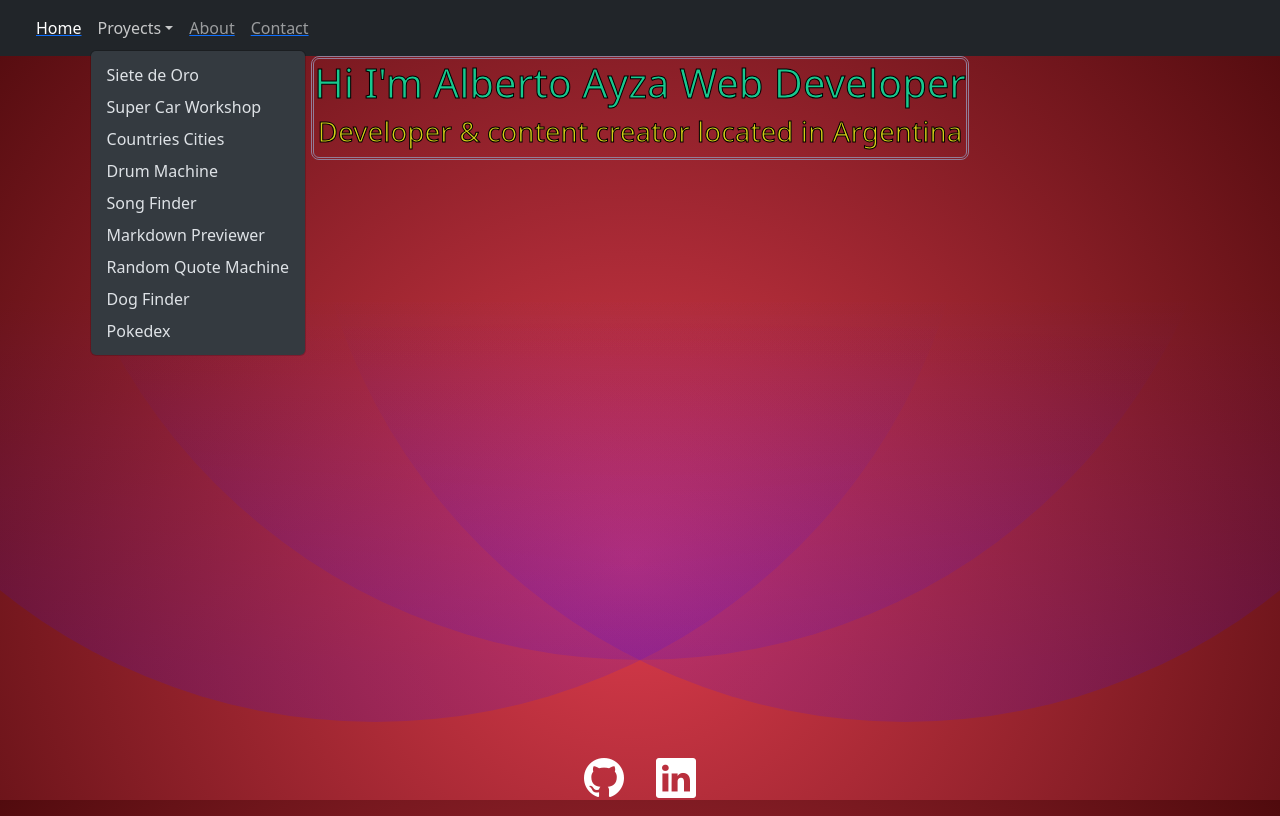
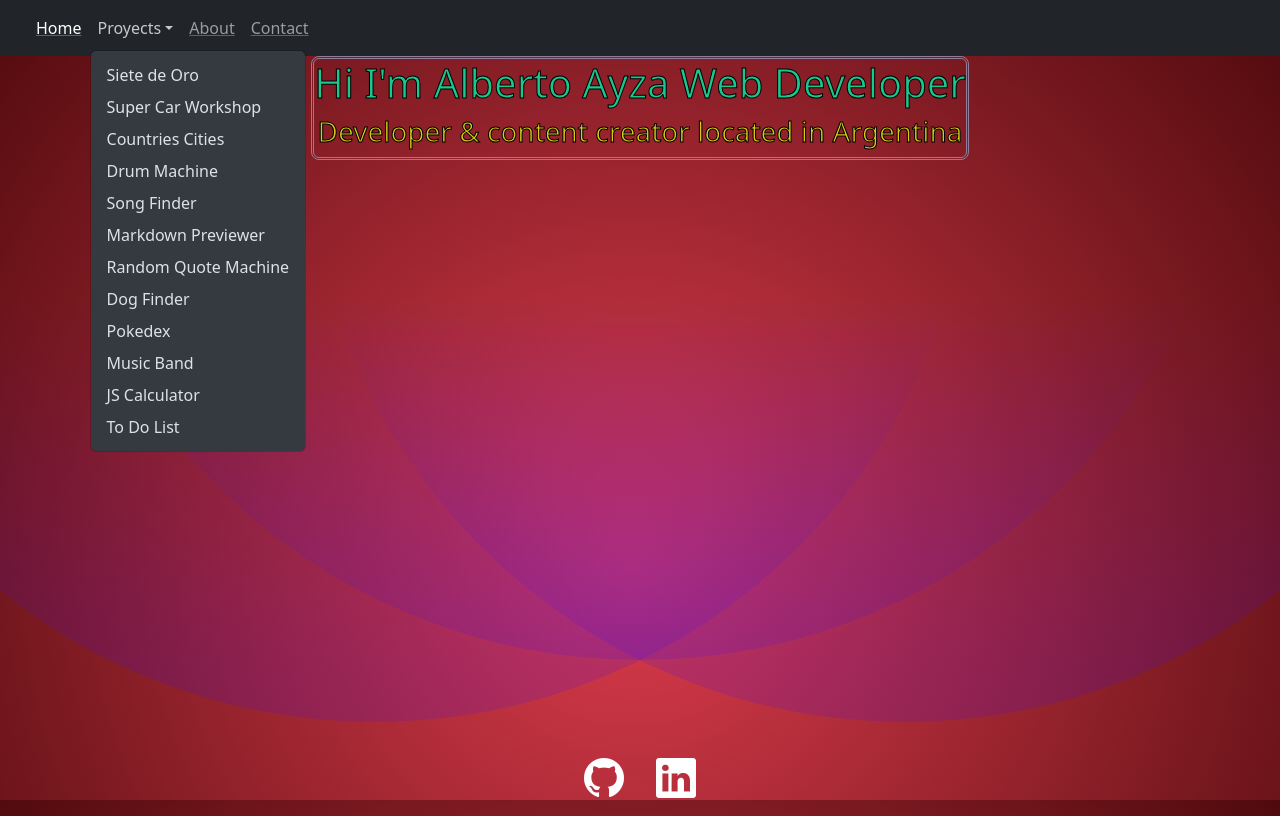
Before and after one commit to betoayza/portfolio, a React (Vite) app: page / in a window 1280 px wide. Both pictures are taken after a click on the button "Proyects". Built offline with nearby package versions, Linux system fonts and the light colour scheme.

Commit message:
To Do List added

```diff
--- a/index.html
+++ b/index.html
@@ -4,7 +4,7 @@
     <meta charset="UTF-8" />
     <link rel="icon" type="image/svg+xml" href="./src/favicon.svg" />
     <meta name="viewport" content="width=device-width, initial-scale=1.0" />
-    <title>Portfolio</title>
+    <title>Portfolio Alberto Ayza</title>
     <link
       href="https://cdn.jsdelivr.net/npm/bootstrap@5.2.0-beta1/dist/css/bootstrap.min.css"
       rel="stylesheet"
--- a/src/components/NavBar.jsx
+++ b/src/components/NavBar.jsx
@@ -116,6 +116,30 @@ export const NavBar = () => {
                     Pokedex
                   </a>
                 </li>
+                <li>
+                  <a
+                    className="dropdown-item"
+                    href="https://betoayza.github.io/music-band/"
+                  >
+                    Music Band
+                  </a>
+                </li>
+                <li>
+                  <a
+                    className="dropdown-item"
+                    href="https://betoayza.github.io/js-calculator/"
+                  >
+                    JS Calculator
+                  </a>
+                </li>
+                <li>
+                  <a
+                    className="dropdown-item"
+                    href="https://betoayza.github.io/to-do-list/"
+                  >
+                    To Do List
+                  </a>
+                </li>
               </ul>
             </li>
             <li className="nav-item">
```
